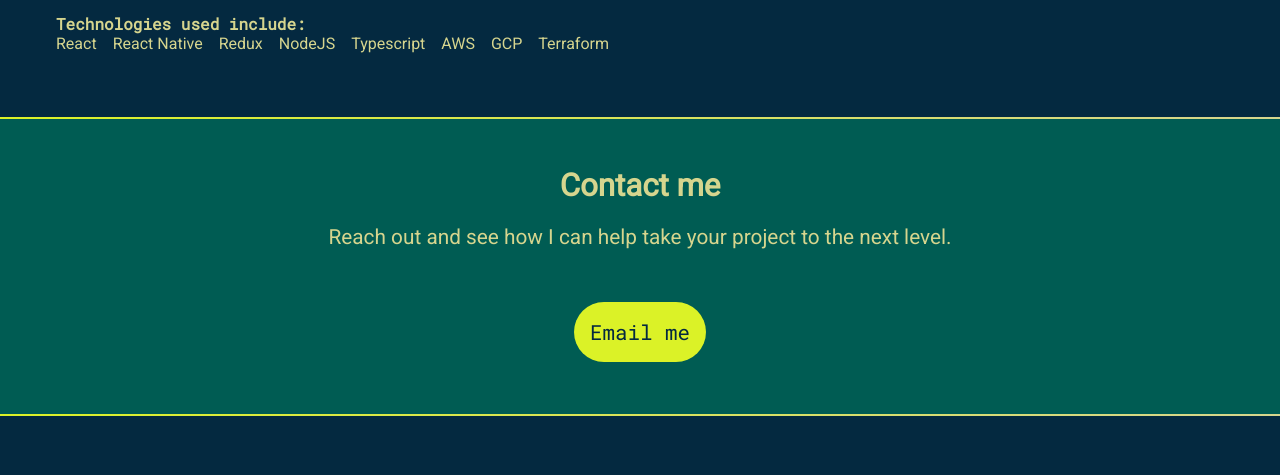
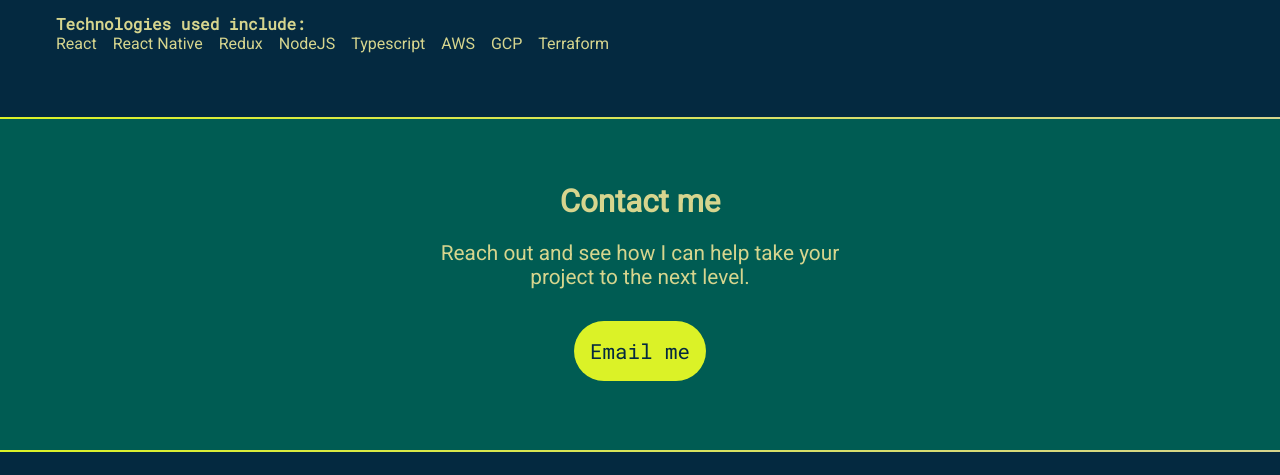
Before and after one commit to IO89/ivan.osipov.github.io, a plain HTML site: page index.html in a window 1280 px wide. Shown: the part 1369-1844 px from the top of the page. Drawn offline with Linux system fonts and the light colour scheme.

Commit message:
chore: update contact

```diff
--- a/styles.css
+++ b/styles.css
@@ -119,14 +119,16 @@ nav [class*="fa-"]:hover {
 }
 /* Contact section  */
 #contact {
-    display: flex;
-    flex-direction: column;
-    align-items: center;
-    padding: 3rem 0;
+    width: 400px;
+    text-align: center;
+    margin: 0 auto;
+    padding: 4rem 0;
 }
-#contact p:last-child{
+
+#contact p:last-child {
     margin-top: 3rem;
 }
+
 
 .button {
     background-color: var(--ltgreen);
```
